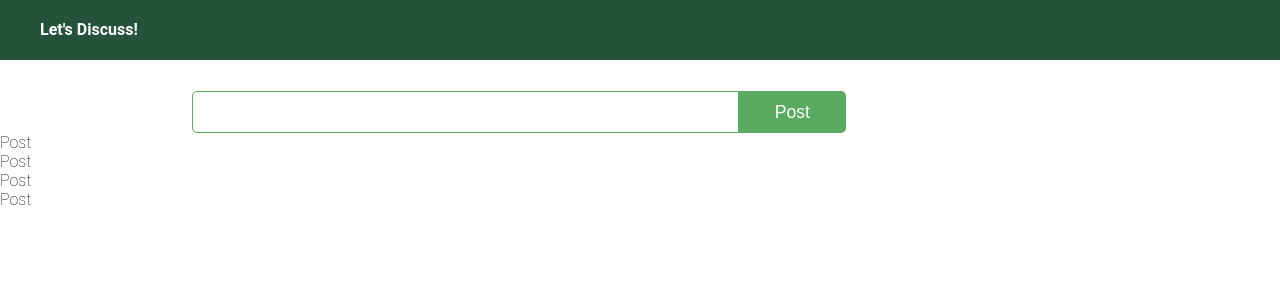
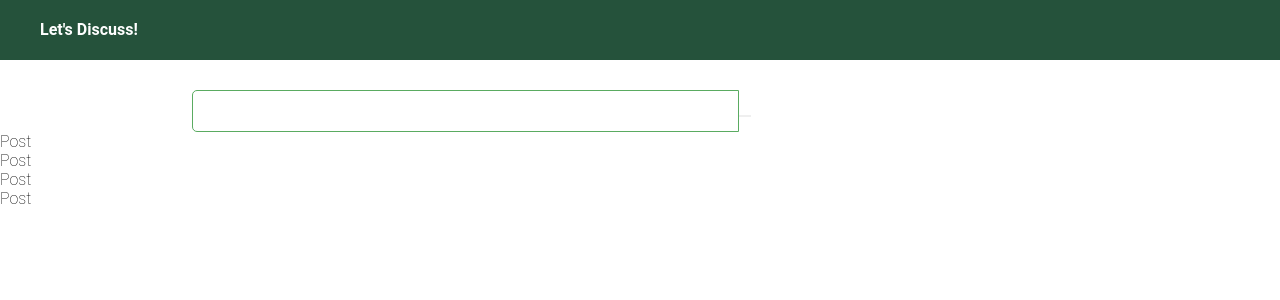
Before and after one commit to bhuwanadhikari/lets-discuss-frontend, a React (Create React App) app: page / in a window 1280 px wide. Shown: the top 300 px of the page. Built offline with nearby package versions, Linux system fonts and the light colour scheme; a web font is replaced by a local one.

Commit message:
Add Post file

```diff
--- a/src/components/Button/Button.js
+++ b/src/components/Button/Button.js
@@ -1,9 +1,14 @@
 import React from 'react';
 import './Button.css';
 
-function Button(){
+function Button(props) {
     return (
-        <button className = "BigButton">Post</button>
+        <button
+            className={props.btnSize}
+            onClick={props.clicked}
+        >
+            {props.title}
+        </button>
     )
 }
- export default Button;
+export default Button;
```
Also changed, not shown: src/components/Post/Post.js (+18 -0 lines).
